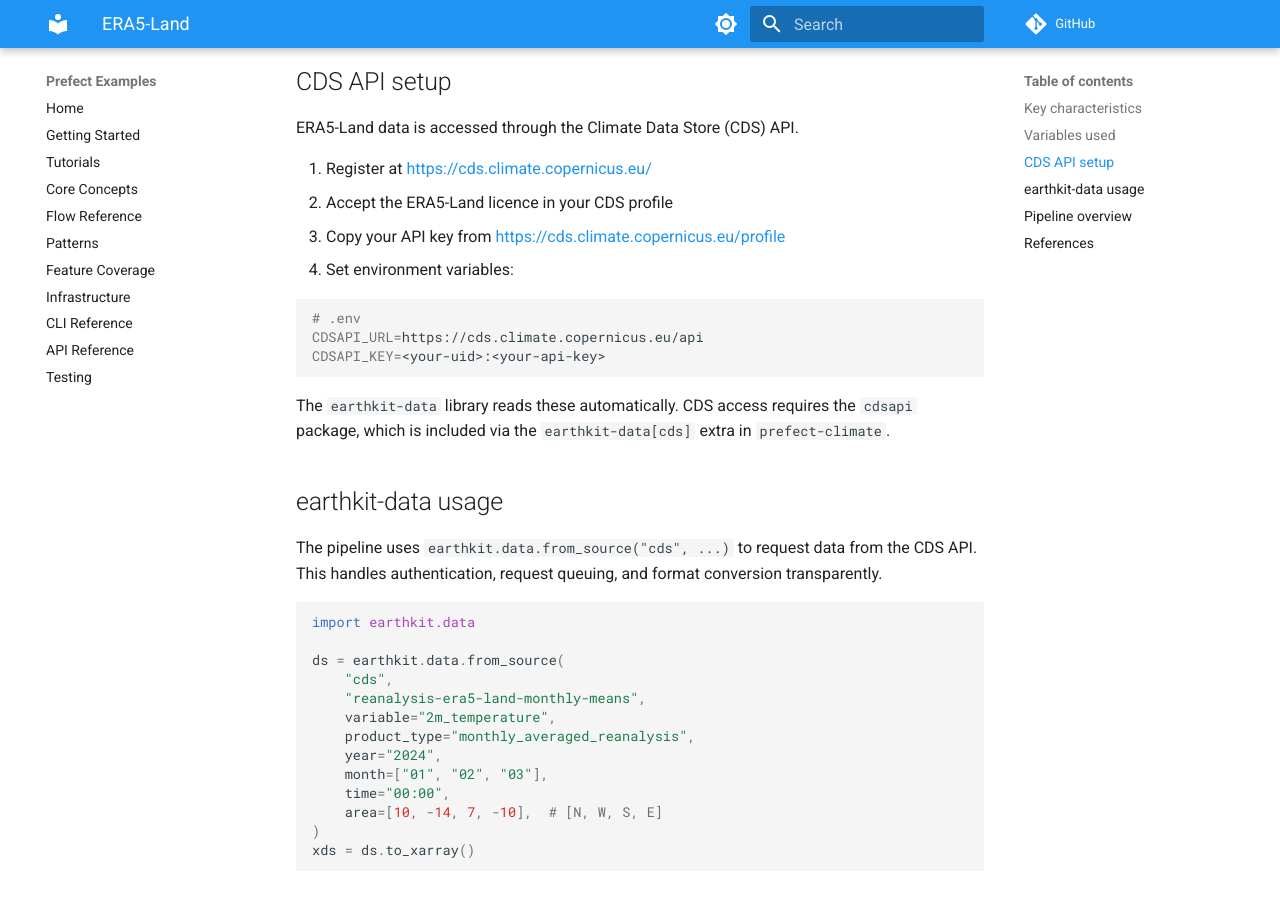
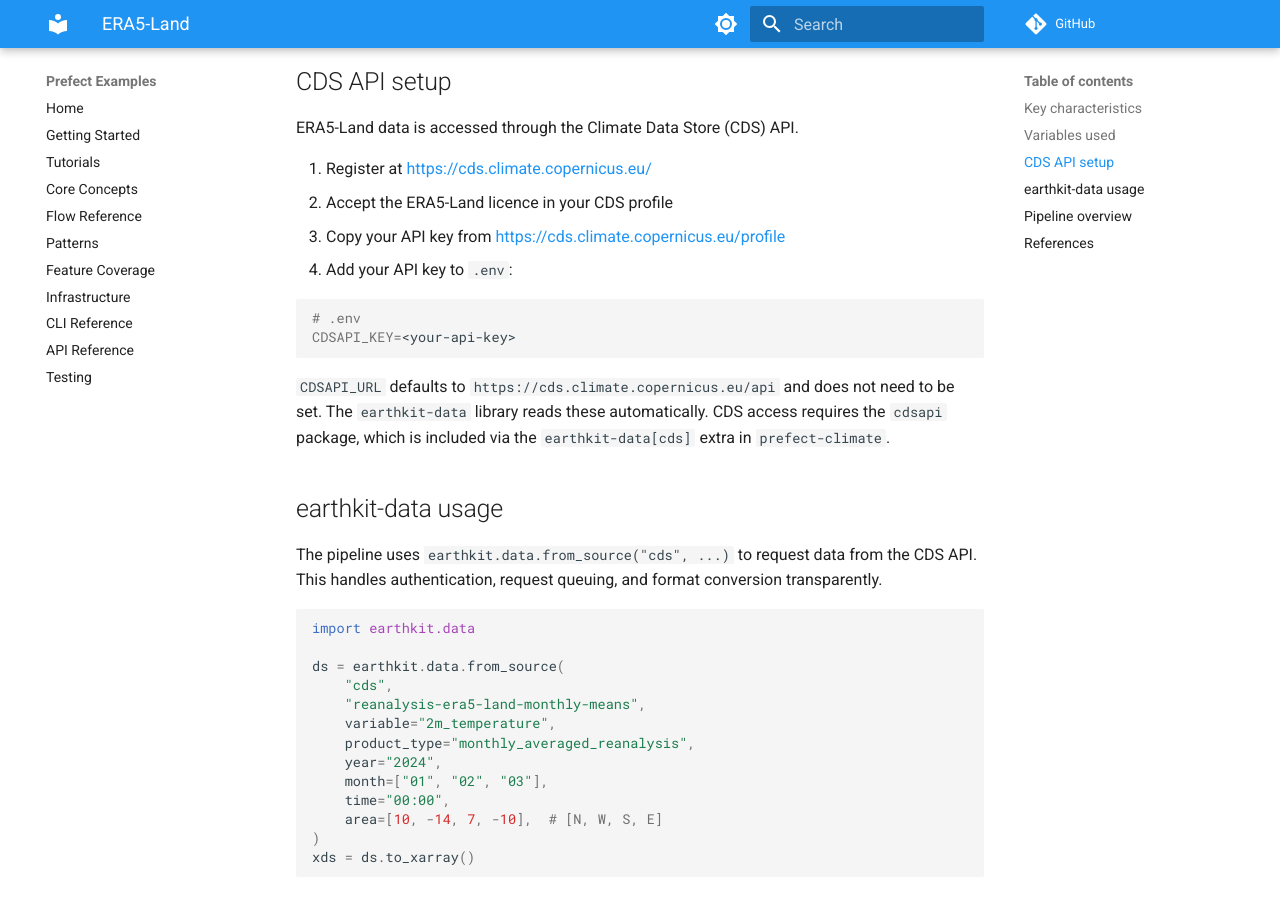
Before and after one commit to mortenoh/prefect-examples, an MkDocs documentation site: the page built from docs/era5-land.md, in a window 1280 px wide and 900 px high, scrolled down 919 px. Built offline with MkDocs 1.6.1 and Material for MkDocs 9.7.7, drawn with Linux system fonts in a browser that asks for light colours; comment, search, counter and statistics services are not loaded.

Commit message:
fix: remove redundant CDSAPI_URL from env config
CDSAPI_URL defaults to https://cds.climate.copernicus.eu/api in cdsapi,
only CDSAPI_KEY needs to be set.

````diff
--- a/docs/era5-land.md
+++ b/docs/era5-land.md
@@ -33,17 +33,17 @@
 1. Register at <https://cds.climate.copernicus.eu/>
 2. Accept the ERA5-Land licence in your CDS profile
 3. Copy your API key from <https://cds.climate.copernicus.eu/profile>
-4. Set environment variables:
+4. Add your API key to `.env`:
 
 ```bash
 # .env
-CDSAPI_URL=https://cds.climate.copernicus.eu/api
-CDSAPI_KEY=<your-uid>:<your-api-key>
+CDSAPI_KEY=<your-api-key>
 ```
 
-The `earthkit-data` library reads these automatically. CDS access requires
-the `cdsapi` package, which is included via the `earthkit-data[cds]` extra
-in `prefect-climate`.
+`CDSAPI_URL` defaults to `https://cds.climate.copernicus.eu/api` and does
+not need to be set. The `earthkit-data` library reads these automatically.
+CDS access requires the `cdsapi` package, which is included via the
+`earthkit-data[cds]` extra in `prefect-climate`.
 
 ## earthkit-data usage
 
````
Also changed, not shown: docs/getting-started.md (+3 -2 lines), 1 other file.
